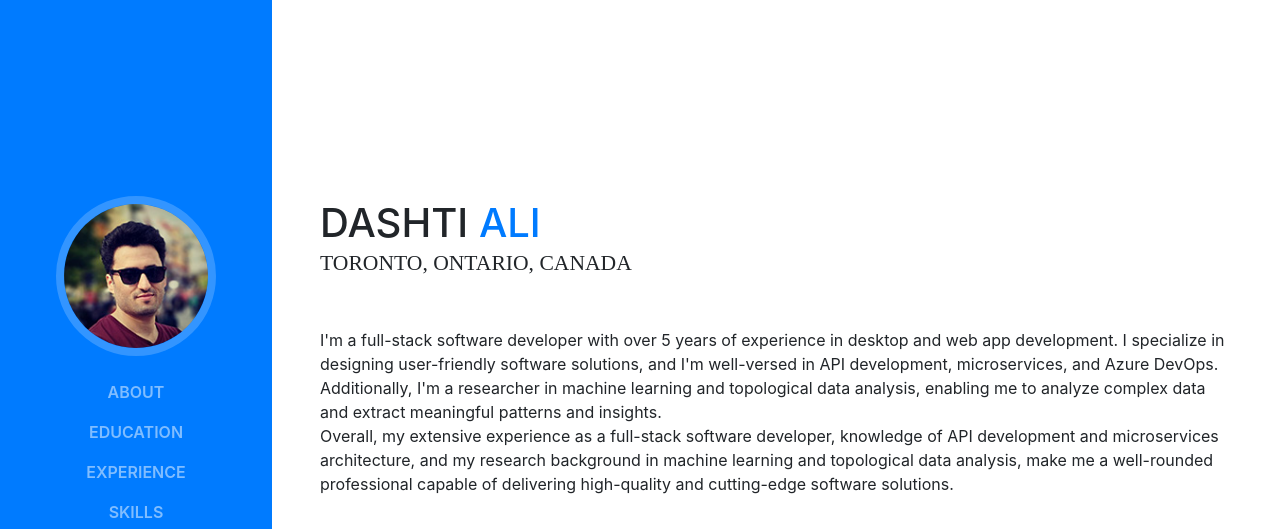
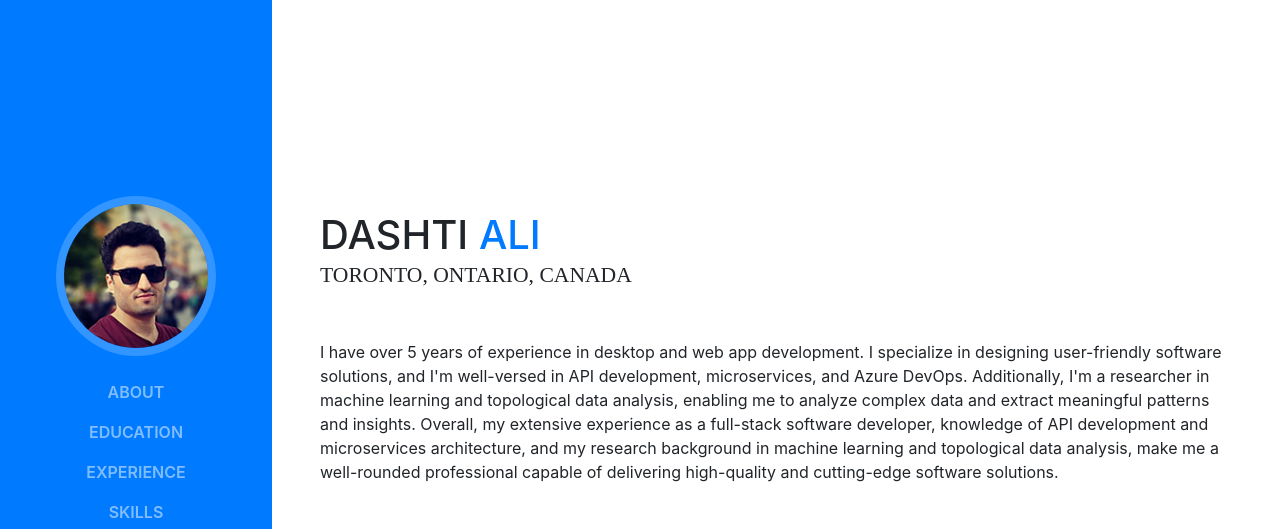
Before and after one commit to dashtiali/dashtiali.github.io, a website with bundled scripts: page index.html in a window 1280 px wide. Shown: the top 529 px of the page. Built offline with nearby package versions, Linux system fonts and the light colour scheme; a web font is replaced by a local one.

Commit message:
Update index.html

```diff
--- a/index.html
+++ b/index.html
@@ -70,8 +70,7 @@
           </h1>
           <div class="subheading mb-5">Toronto, Ontario, Canada
           </div>
-          <p class="mb-5">I'm a full-stack software developer with over 5 years of experience in desktop and web app development. I specialize in designing user-friendly software solutions, and I'm well-versed in API development, microservices, and Azure DevOps. Additionally, I'm a researcher in machine learning and topological data analysis, enabling me to  analyze complex data and extract meaningful patterns and insights.
-            <br>Overall, my extensive experience as a full-stack software developer, knowledge of API development and microservices architecture, and my research background in machine learning and topological data analysis, make me a well-rounded professional capable of delivering high-quality and cutting-edge software solutions.</p>
+          <p class="mb-5">I have over 5 years of experience in desktop and web app development. I specialize in designing user-friendly software solutions, and I'm well-versed in API development, microservices, and Azure DevOps. Additionally, I'm a researcher in machine learning and topological data analysis, enabling me to analyze complex data and extract meaningful patterns and insights. Overall, my extensive experience as a full-stack software developer, knowledge of API development and microservices architecture, and my research background in machine learning and topological data analysis, make me a well-rounded professional capable of delivering high-quality and cutting-edge software solutions.</p>
           <ul class="list-inline list-social-icons mb-0">
             <li class="list-inline-item">
               <a href="https://scholar.google.com/citations?user=80rf1SUAAAAJ&hl=en">
```
